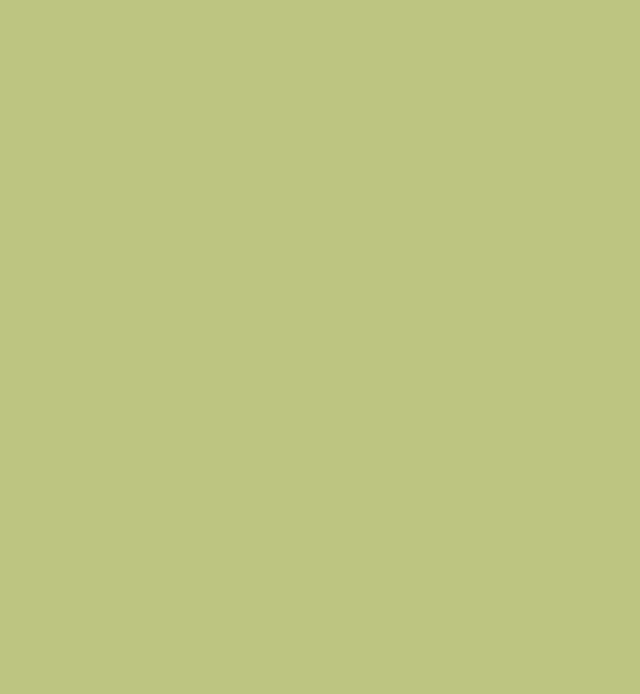
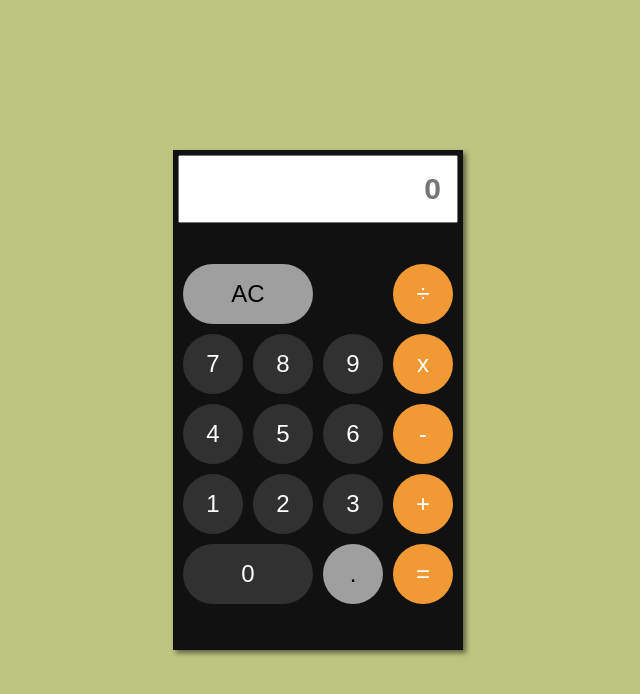
Before and after one commit to Benmuiruri/purchase-helper, a React (Create React App) app: page /calculator in a window 1280 px wide. Before the commit this address had no page. Shown: the top 694 px of the page, without its empty margins (322-962 px from the left). Built offline with nearby package versions, Linux system fonts and the light colour scheme.

Commit message:
Added routing

```diff
--- a/src/index.js
+++ b/src/index.js
@@ -4,6 +4,8 @@ import { BrowserRouter, Routes, Route } from 'react-router-dom';
 
 import './index.css';
 import App from './App';
+import Quotes from './routes/Quotes';
+import Home from './routes/Home';
 
 const rootElement = document.getElementById('root');
 
@@ -11,7 +13,9 @@ render(
   <React.StrictMode>
     <BrowserRouter>
       <Routes>
-        <Route path="/" element={<App />} />
+        <Route path="/" element={<Home />} />
+        <Route path="/calculator" element={<App />} />
+        <Route path="/quotes" element={<Quotes />} />
       </Routes>
     </BrowserRouter>
   </React.StrictMode>,
```
